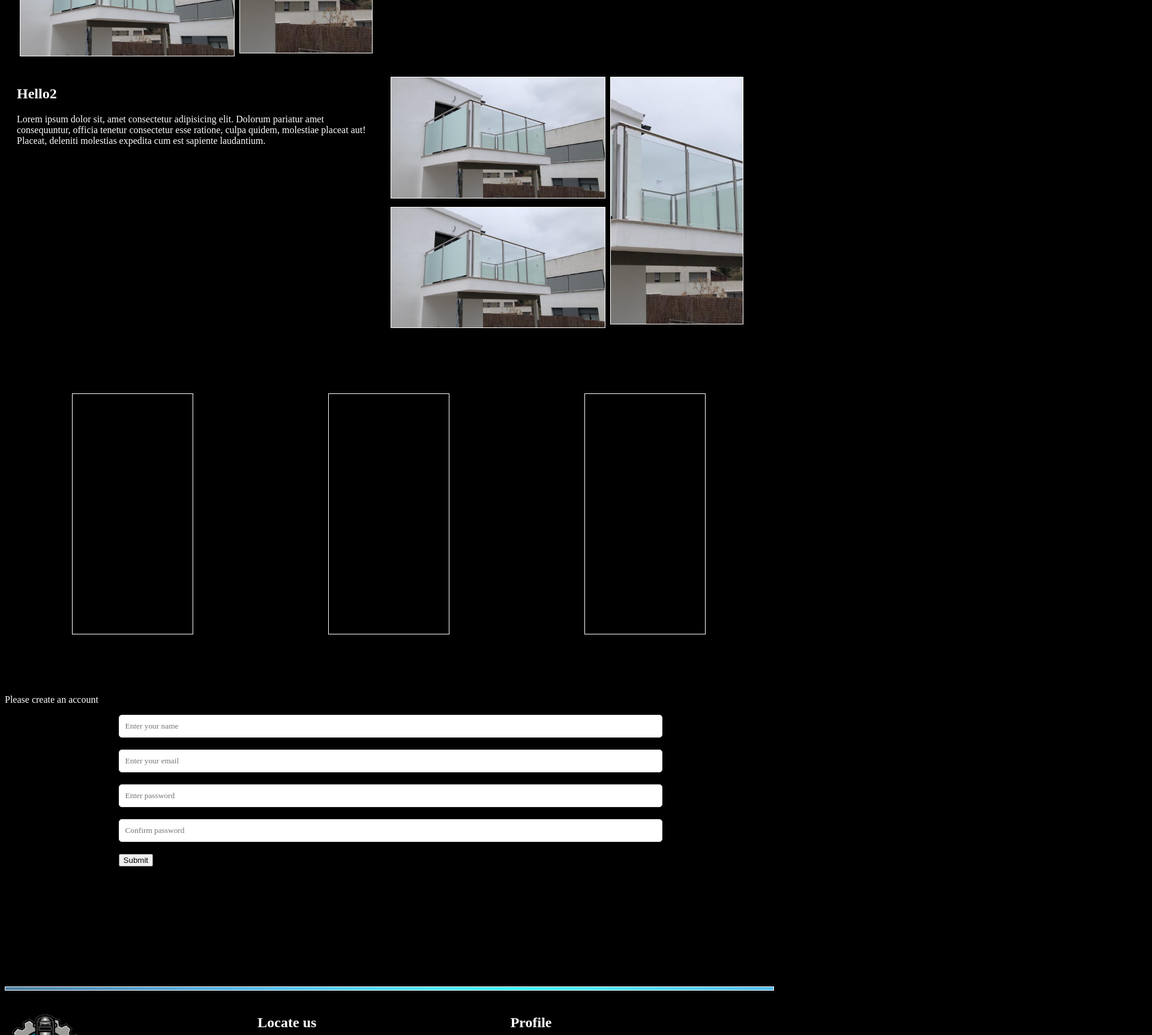
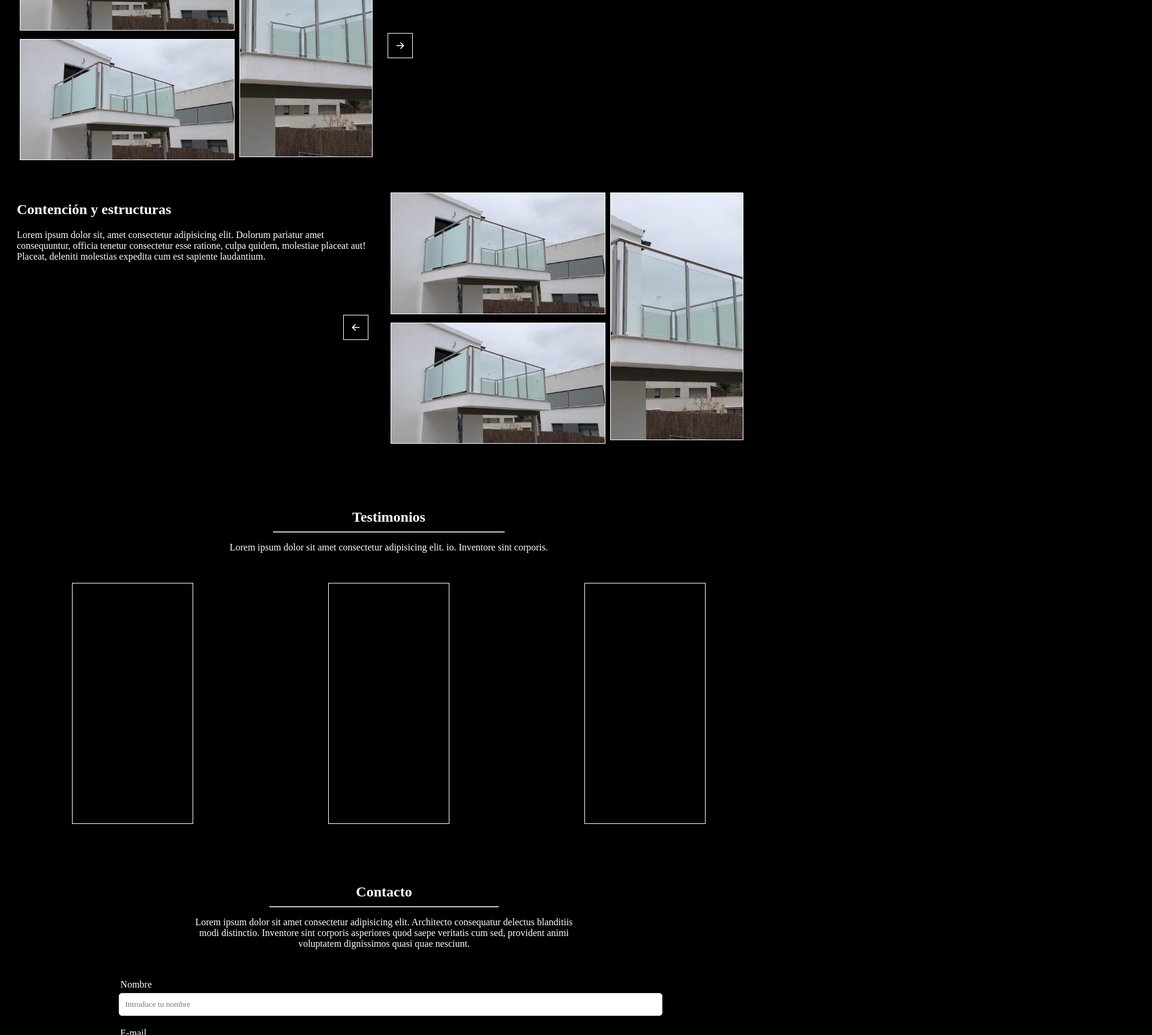
Before and after one commit to DavoSoftwareDeveloper/landing-disuma, a React (Vite) app: page / in a window 1280 px wide. Shown: the part 1074-2800 px from the top of the page at 60% size, 1920 px wide, since content can reach past the window. Built offline with nearby package versions, Linux system fonts and the light colour scheme.

Commit message:
ajustes generales + nuevo apartado Trabajador

```diff
--- a/src/App.jsx
+++ b/src/App.jsx
@@ -1,4 +1,4 @@
-import { Footer, Header, Nav, Form, Galery, Testimonials } from "./components"
+import { Footer, Header, Nav, Form, Galery, Testimonials, Trabajador } from "./components"
 
 function App() {
 
@@ -9,6 +9,7 @@ function App() {
       <Galery />
       <Testimonials />
       <Form />
+      <Trabajador />
       <Footer />
     </div>
   )
--- a/src/components/Footer.jsx
+++ b/src/components/Footer.jsx
@@ -6,7 +6,7 @@ import { MdLocationOn } from 'react-icons/md'
 function Footer() {
   return (
     <div className="footer">
-              <div className='metal'></div>
+      <div className='metal'></div>
       <div className="grid">
         {/* ============ LogoIcon Start here ============ */}
         <div>
--- a/src/components/Form.jsx
+++ b/src/components/Form.jsx
@@ -27,34 +27,39 @@ const onSubmit = (e) => {
     return (
       <>
       <section className='heading'>
-
-      <p> Please create an account</p>
+        <h2>Contacto</h2>
+        <hr className="hr"/>
+      <p> Lorem ipsum dolor sit amet consectetur adipisicing elit. Architecto consequatur delectus blanditiis modi distinctio. Inventore sint corporis asperiores quod saepe veritatis cum sed, provident animi voluptatem dignissimos quasi quae nesciunt.</p>
       </section>
 
       <section className='form'>
       <form onSubmit={onSubmit}>
           <div className="form-group">
+              <label htmlFor="name">Nombre</label>
               <input type='text' className='form-control' id='name'
-              name='name' value={name} placeholder='Enter your name'
+              name='name' value={name} placeholder='Introduce tu nombre'
               onChange={onChange} />
           </div>
           <div className="form-group">
+              <label htmlFor="name">E-mail</label>
               <input type='email' className='form-control' id='email'
-              name='email' value={email} placeholder='Enter your email'
+              name='email' value={email} placeholder='Introduce tu email'
               onChange={onChange} />
           </div>
           <div className="form-group">
+              <label htmlFor="name">Teléfono</label>
               <input type='password' className='form-control' id='password'
-              name='password' value={password} placeholder='Enter password'
+              name='password' value={password} placeholder='Introduce tu teléfono'
               onChange={onChange} />
           </div>
           <div className="form-group">
-              <input type='password' className='form-control' id='password2'
-              name='password2' value={password2} placeholder='Confirm password'
+              <label htmlFor="name">En qué podemos ayudarte?</label>
+              <textarea type='password' className='form-control' id='password2'
+              name='password2' value={password2} placeholder='Me gustaría pedir presupuesto sobre...'
               onChange={onChange} />
           </div>
           <div className='form-group'>
-              <button type='submit' className='btn btn-block'>Submit</button>
+              <button type='submit' className='btn'>Enviar</button>
           </div>
       </form>
       </section>
--- a/src/components/Galery.jsx
+++ b/src/components/Galery.jsx
@@ -1,8 +1,26 @@
 import foto2 from "../assets/exterior2.jpeg"
+import {HiArrowLeft,HiArrowRight} from 'react-icons/hi'
+import { useState } from "react"
 
 function Galery() {
+  const [currentSlide, setCurrentSlide] = useState(0)
+  const [currentSlide2, setCurrentSlide2] = useState(0)
+
+  const nextSlide = () => {
+    setCurrentSlide(currentSlide === 3 ? 0 : (prev) => prev +1)
+}
+const prevSlide = () => {
+  setCurrentSlide2(currentSlide2 === 0 ? 3 : (prev) => prev -1)
+}
+
+
   return (
     <div className="galery">
+                  <section className='heading'>
+        <h2>Galería de trabajos</h2>
+        <hr className="hr"/>
+      <p> Tenemos experiencia en una gran cantidad de...</p>
+      </section>
       <div className="galery-content">
           <section className="section">
             <div className="photo-container">
@@ -15,14 +33,20 @@ function Galery() {
               </div>
             </div>
             <div className="details-photo">
-              <h2>Hello</h2>
+              <h2>Barandillas y escaleras</h2>
               <p>Lorem ipsum dolor sit, amet consectetur adipisicing elit. Dolorum pariatur amet consequuntur, officia tenetur consectetur esse ratione, culpa quidem, molestiae placeat aut! Placeat, deleniti molestias expedita cum est sapiente laudantium.</p>
+              <div onClick={prevSlide} className="galery-pages">
+              <HiArrowRight className='arrow'/>
+              </div>
             </div>
           </section>
           <section className="section">
             <div className="details-photo">
-            <h2>Hello2</h2>
+            <h2>Contención y estructuras</h2>
               <p>Lorem ipsum dolor sit, amet consectetur adipisicing elit. Dolorum pariatur amet consequuntur, officia tenetur consectetur esse ratione, culpa quidem, molestiae placeat aut! Placeat, deleniti molestias expedita cum est sapiente laudantium.</p>
+              <div onClick={nextSlide} className="galery-pages-left">
+                <HiArrowLeft className='arrow'/>
+              </div>
             </div>
             <div className="photo-container2">
             <div>
--- a/src/components/Header.jsx
+++ b/src/components/Header.jsx
@@ -27,15 +27,15 @@ function Header() {
         <div className='metal'></div>
         <div style={{transform:`translateX(-${currentSlide * 100}vw)`}} className="content-slide">
           <div className='card'>
-            <h1 className='titulo'>primera</h1>
+            <h1 className='titulo'>Compromiso</h1>
             <p className='texto'>Lorem ipsum dolor, sit amet consectetur adipisicing elit. Doloremque, natus. Amet quis hic officiis et. Veritatis ab repellendus saepe illum nesciunt atque earum iure corporis, eum unde facere harum iste.</p>
           </div>
           <div className='card'>
-            <h1 className='titulo'>segunda</h1>
+            <h1 className='titulo'>Profesionalidad</h1>
             <p className='texto'>Lorem ipsum dolor, sit amet consectetur adipisicing elit. Doloremque, natus. Amet quis hic officiis et. Veritatis ab repellendus saepe illum nesciunt atque earum iure corporis, eum unde facere harum iste.</p>
           </div>
           <div className='card'>
-            <h1 className='titulo'>tercera</h1>
+            <h1 className='titulo'>Dedicación</h1>
             <p className='texto'>Lorem ipsum dolor, sit amet consectetur adipisicing elit. Doloremque, natus. Amet quis hic officiis et. Veritatis ab repellendus saepe illum nesciunt atque earum iure corporis, eum unde facere harum iste.</p>
           </div>
         </div>
--- a/src/components/Testimonials.jsx
+++ b/src/components/Testimonials.jsx
@@ -3,6 +3,11 @@
 function Testimonials() {
   return (
     <div className="testimonials">
+      <section className='heading'>
+        <h2>Testimonios</h2>
+        <hr className="hr"/>
+        <p> Lorem ipsum dolor sit amet consectetur adipisicing elit. io. Inventore sint corporis.</p>
+      </section>
       <div className="flex">
         <div className="testi"></div>
         <div className="testi"></div>
--- /dev/null
+++ b/src/components/Trabajador.jsx
@@ -0,0 +1,19 @@
+
+
+function Trabajador() {
+  return (
+    <div className="trabajador">
+        <section className='heading'>
+            <h2>Staff</h2>
+            <hr className="hr"/>
+            <p> Lorem ipsum dolor sit amet consectetur adipisicing elit.</p>
+        </section>
+            <div className="content-trabajador">
+                <div className="image-trabajador"></div>
+                <div className="texto-trabajador"></div>
+            </div>
+    </div>
+  )
+}
+
+export default Trabajador
--- a/src/components/index.js
+++ b/src/components/index.js
@@ -4,6 +4,7 @@ import Nav from "./Nav"
 import Galery from "./Galery"
 import Form from "./Form"
 import Testimonials from "./Testimonials"
+import Trabajador from "./Trabajador"
 
 
 export {
@@ -12,5 +13,6 @@ export {
     Nav,
     Galery,
     Form,
-    Testimonials
+    Testimonials,
+    Trabajador
 }
--- a/src/index.css
+++ b/src/index.css
@@ -15,6 +15,7 @@ body{
   font-size:4rem;
   list-style: none;
   z-index:4000;
+  margin-right: 20px;
 }
 
 .Navbar > li > a{
@@ -96,8 +97,8 @@ bottom: 380px;
 .titulo{
   font-size: 80px;
   position: relative;
-  left: 150px;
-  top: -100px;
+  left: 6%;
+  top: -15%;
   text-shadow: -2px 2px 0 #000,
                 2px 2px 0 #000,
                 1px -1px 0 #000,
@@ -106,6 +107,7 @@ bottom: 380px;
 }
 .texto{
   position: relative;
+  left:6%;
   top: -120px;
   max-width: 50vw;
   text-shadow: -1px 1px 0 #000,
@@ -163,6 +165,7 @@ bottom: 380px;
   height: auto;
   display: flex;
   margin:20px;
+  margin-bottom: 40px;
 }
 
 .photo-container{
@@ -256,7 +259,88 @@ width:90%;
   gap:8px;
 }
 .grid{
+  margin-left: 10%;
   margin-top: 20px;
   display: grid;
   grid-template-columns: repeat(3, 1fr);
 }
+.card2{
+  display: flex;
+  position:relative;
+  border: 1px solid lightgray;
+  width: 155px;
+  height: auto;
+  gap: 20px;
+  top:100px;
+  margin-bottom: 100px;
+  padding-top: 50px;
+  padding-right: 20px;
+  cursor: pointer;
+  box-shadow: 0px 5px 5px 0px rgba(0, 0, 0, 0.25);
+}
+.logo2{
+  position:absolute;
+  top: -80px;
+  border-radius: 100%;
+  scale: 0.7;
+}
+.heading{
+  text-align: center;
+  margin-bottom: 50px;
+}
+.heading > p {
+  margin-left:25%;
+  width: 50%;
+}
+.btn{
+  width:100px;
+  height: 30px;
+  background-color: #4e81a3;
+  border:2px solid #76bae8;
+  border-radius: 5px;
+}
+.btn:hover{
+  background-color: #96c6e7;
+  font-weight: bold;
+  border:2px solid #366483;
+}
+.hr{
+  width: 30%;
+  margin-top:-10px;
+}
+.galery-pages{
+  margin-top: 90px;
+  width:40px;
+  height: 40px;
+  border: 1px solid white;
+}
+.galery-pages-left{
+  margin-left: 91%;
+  margin-top: 88px;
+  width:40px;
+  height: 40px;
+  border: 1px solid white;
+}
+
+.trabajador{
+  margin-top:100px;
+  margin:20px;
+}
+.content-trabajador{
+  display: flex;
+  gap:20px;
+}
+.image-trabajador{
+  border: 1px solid white;
+  width: 40%;
+  height: 500px;
+}
+.texto-trabajador{
+  border: 1px solid white;
+  width: 60%;
+  height: 500px;
+}
+.arrow{
+  margin-top:12px;
+  margin-left:12px;
+}
```
